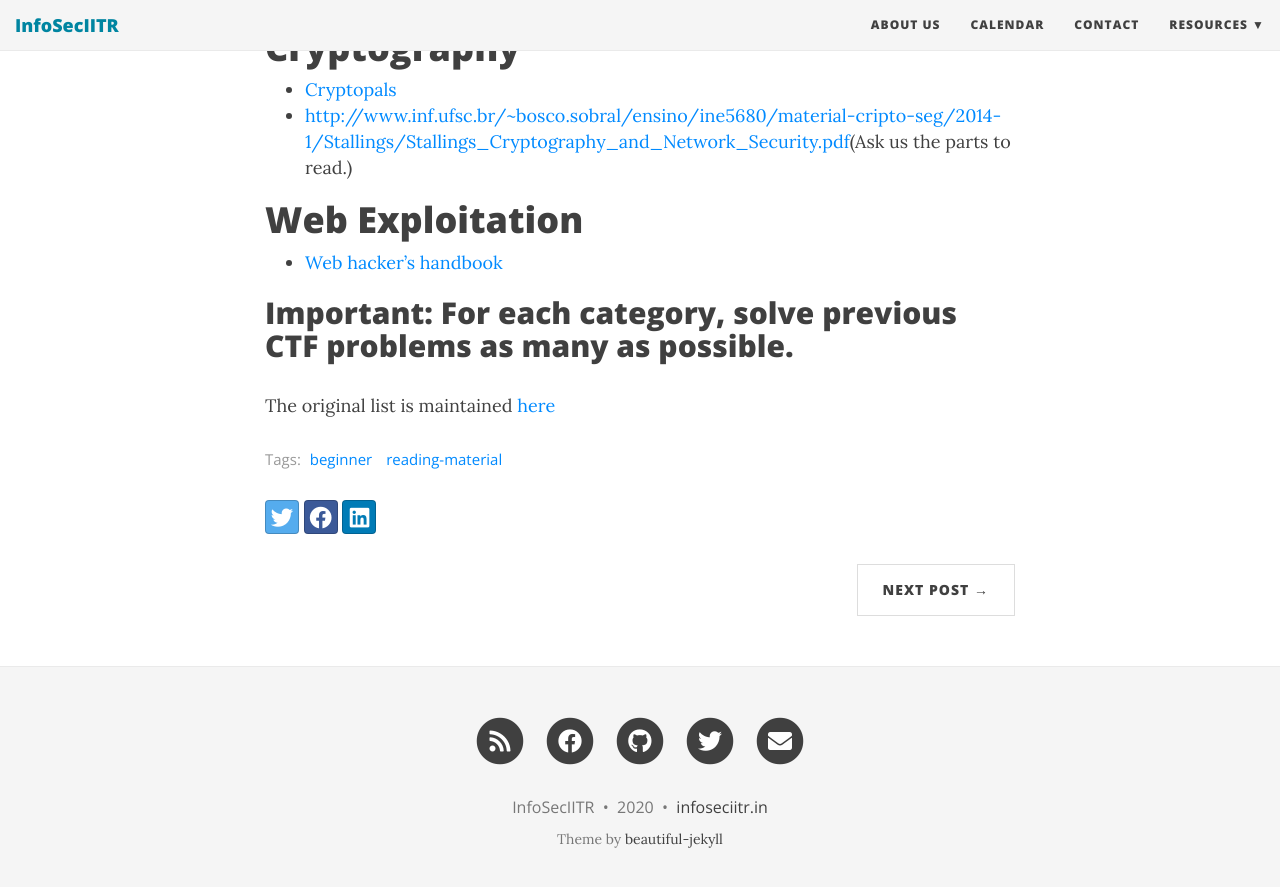
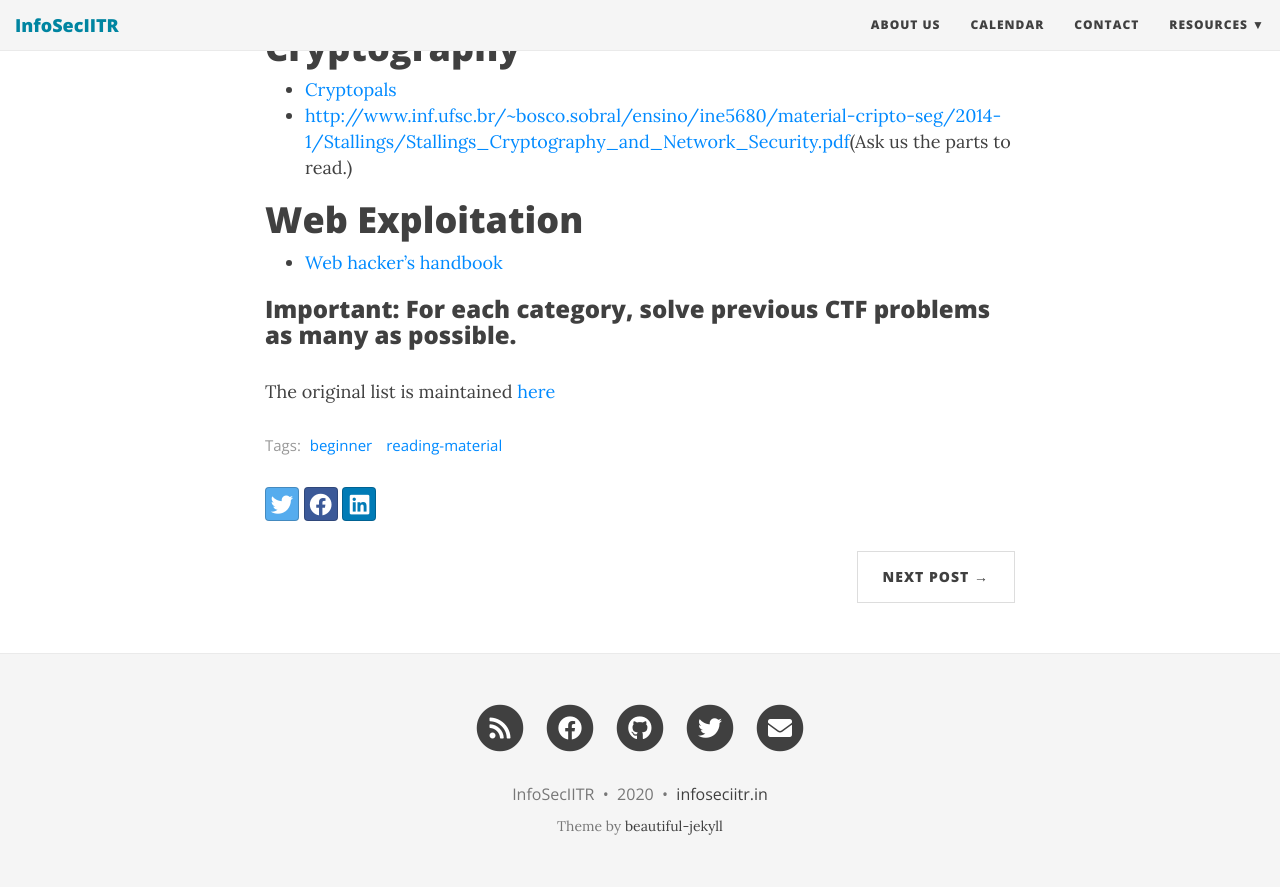
Before and after one commit to InfoSecIITR/infoseciitr.github.io, a Jekyll site: the page built from _posts/2018-09-30-basic-infosec-resources.md, in a window 1280 px wide and 900 px high, scrolled down 1029 px. Shown: the top 887 px of the window. Built offline with Jekyll 4.4.1, drawn with Linux system fonts in a browser that asks for light colours; nearby versions of some CDN libraries.

```diff
--- a/_posts/2018-09-30-basic-infosec-resources.md
+++ b/_posts/2018-09-30-basic-infosec-resources.md
@@ -26,7 +26,9 @@ tags: ['beginner','reading-material']
 # Web Exploitation
   * [Web hacker's handbook](https://archive.org/download/TheWebApplicationHackersHandbook2ndEdition/The%20web%20application%20hackers%20handbook%20%282nd%20Edition%29.pdf)
 
-## Important: For each category, solve previous CTF problems as many as possible.
+
+
+### Important: For each category, solve previous CTF problems as many as possible.
 
 
 
```
